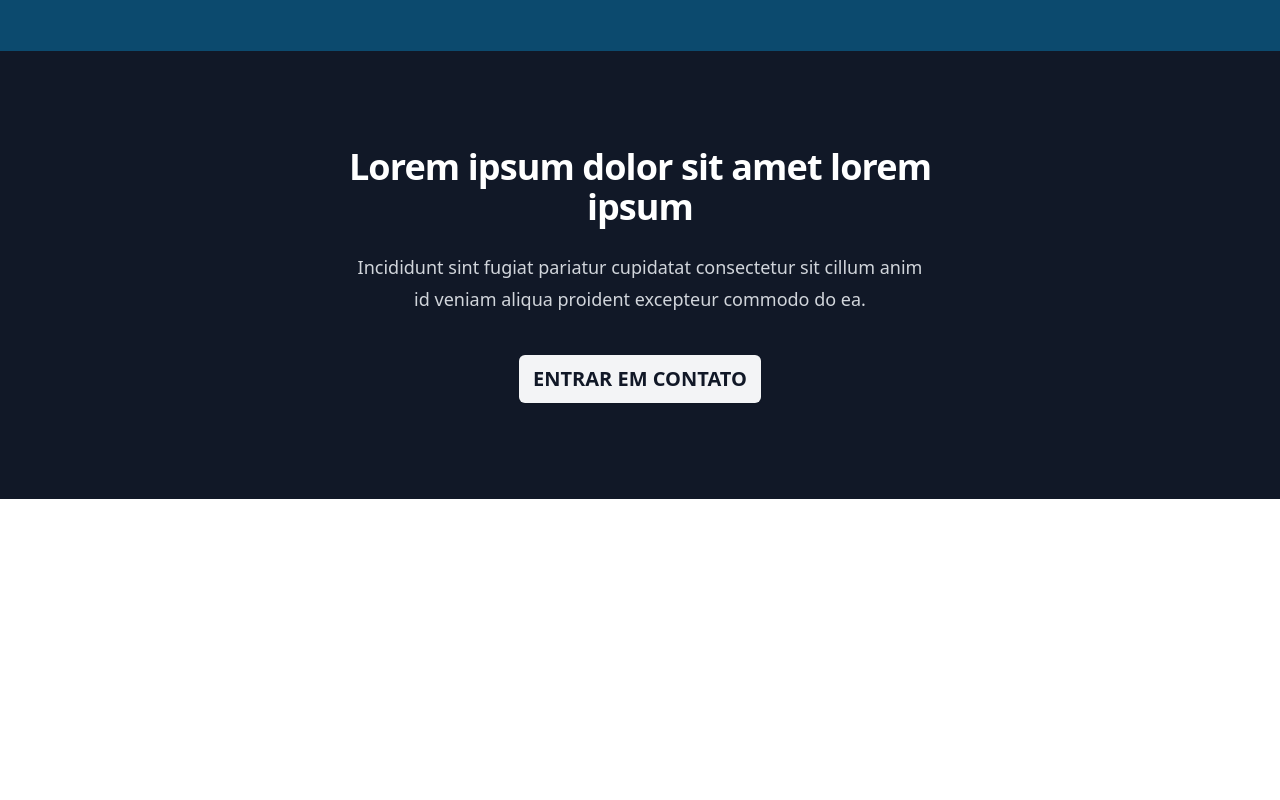
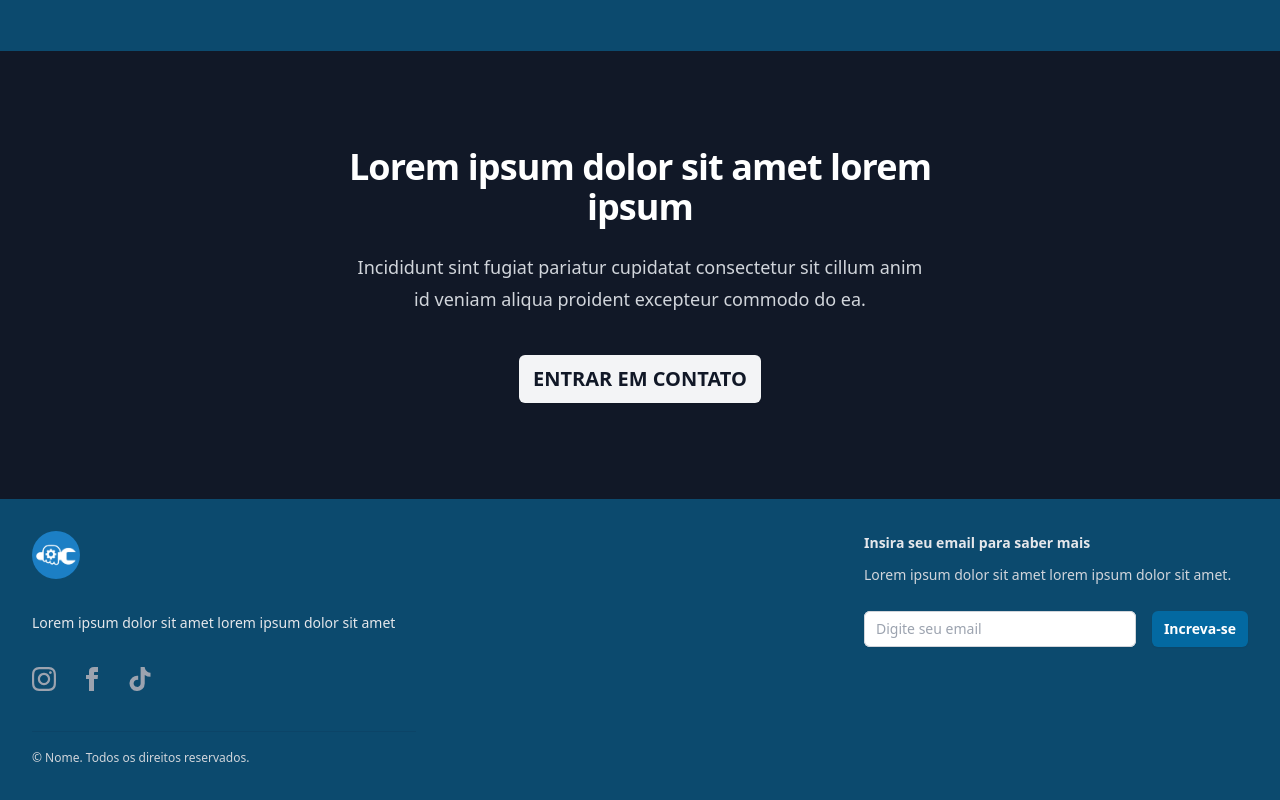
Before and after one commit to AAndreazza/site-descompliCAR, a Gatsby site: page / in a window 1280 px wide. Shown: the part 2733-3533 px from the top of the page. Before the commit the page ends 3232 px from the top, so only its background shows below. Built offline with nearby package versions, Linux system fonts and the light colour scheme; Gatsby itself is replaced by a stand-in of ours.

Commit message:
footer simples ok

```diff
--- /dev/null
+++ b/src/components/footer.js
@@ -0,0 +1,73 @@
+import React from 'react'
+import { Link } from 'gatsby'
+import { URLS } from '../utils/constants'
+import Logo from '../images/logoSemNome.png'
+
+const Footer = () => {
+    return(
+        <footer class="bg-fundoGeral" aria-labelledby="footer-heading">
+        <h2 id="footer-heading" class="sr-only">Footer</h2>
+        <div class="mx-auto max-w-7xl px-6 pb-8 pt-10 sm:pt-24 lg:px-8 lg:pt-8">
+            <div class="xl:grid xl:grid-cols-3 xl:gap-8">
+            <div class="grid grid-cols-2 gap-8 xl:col-span-2">
+                <div class="md:gap-8">
+                <div className='space-y-8'>
+                <Link to='/'>
+                <span className='sr-only'>DescompliCAR</span>
+                <img className='h-12 w-12 rounded-full' src={Logo} alt='logo'/>
+                </Link>
+                <p className='text-sm leading-6 text-gray-200'>Lorem ipsum dolor sit amet lorem ipsum dolor sit amet</p>
+                <div className='flex space-x-6'>
+                <Link to={URLS.instagram} className='text-gray-400 hover:text-gray-500'>
+                    <span className='sr-only'>Instagram</span>
+                    <svg xmlns="http://www.w3.org/2000/svg" className="h-6 w-6 text-gray-400" fill="currentColor" viewBox="0 0 24 24">
+                    <path
+                        d="M12 2.163c3.204 0 3.584.012 4.85.07 3.252.148 4.771 1.691 4.919 4.919.058 1.265.069 1.645.069 4.849 0 3.205-.012 3.584-.069 4.849-.149 3.225-1.664 4.771-4.919 4.919-1.266.058-1.644.07-4.85.07-3.204 0-3.584-.012-4.849-.07-3.26-.149-4.771-1.699-4.919-4.92-.058-1.265-.07-1.644-.07-4.849 0-3.204.013-3.583.07-4.849.149-3.227 1.664-4.771 4.919-4.919 1.266-.057 1.645-.069 4.849-.069zm0-2.163c-3.259 0-3.667.014-4.947.072-4.358.2-6.78 2.618-6.98 6.98-.059 1.281-.073 1.689-.073 4.948 0 3.259.014 3.668.072 4.948.2 4.358 2.618 6.78 6.98 6.98 1.281.058 1.689.072 4.948.072 3.259 0 3.668-.014 4.948-.072 4.354-.2 6.782-2.618 6.979-6.98.059-1.28.073-1.689.073-4.948 0-3.259-.014-3.667-.072-4.947-.196-4.354-2.617-6.78-6.979-6.98-1.281-.059-1.69-.073-4.949-.073zm0 5.838c-3.403 0-6.162 2.759-6.162 6.162s2.759 6.163 6.162 6.163 6.162-2.759 6.162-6.163c0-3.403-2.759-6.162-6.162-6.162zm0 10.162c-2.209 0-4-1.79-4-4 0-2.209 1.791-4 4-4s4 1.791 4 4c0 2.21-1.791 4-4 4zm6.406-11.845c-.796 0-1.441.645-1.441 1.44s.645 1.44 1.441 1.44c.795 0 1.439-.645 1.439-1.44s-.644-1.44-1.439-1.44z" />
+                    </svg>
+                </Link>
+                <Link to={URLS.facebook} className='text-gray-400 hover:text-gray-500'>
+                    <span className='sr-only'>Facebook</span>
+                    <svg xmlns="http://www.w3.org/2000/svg" className="h-6 w-6 text-gray-400" fill="currentColor" viewBox="0 0 24 24">
+                    <path
+                        d="M9 8h-3v4h3v12h5v-12h3.642l.358-4h-4v-1.667c0-.955.192-1.333 1.115-1.333h2.885v-5h-3.808c-3.596 0-5.192 1.583-5.192 4.615v3.385z" />
+                    </svg>
+                </Link>
+                <Link to={URLS.tiktok} className='text-gray-500 hover:text-gray-400'>
+                    <span className='sr-only'>Tiktok</span>
+                    <svg  className="h-6 w-6 text-gray-400" xmlns="http://www.w3.org/2000/svg" viewBox="0 0 448 512">
+                    <path
+                        fill="currentColor"
+                        d="M448,209.91a210.06,210.06,0,0,1-122.77-39.25V349.38A162.55,162.55,0,1,1,185,188.31V278.2a74.62,74.62,0,1,0,52.23,71.18V0l88,0a121.18,121.18,0,0,0,1.86,22.17h0A122.18,122.18,0,0,0,381,102.39a121.43,121.43,0,0,0,67,20.14Z" />
+                    </svg>
+                </Link>
+                </div>
+                </div>
+
+                </div>
+            </div>
+            {/* EMAIL SECTION */}
+            <div class="mt-10 xl:mt-0">
+                <h3 class="text-sm font-semibold leading-6 text-gray-200">Insira seu email para saber mais</h3>
+                <p class="mt-2 text-sm leading-6 text-gray-300">Lorem ipsum dolor sit amet lorem ipsum dolor sit amet.</p>
+                <form action="https://formsubmit.co/nome@gmail.com" method="POST" class="mt-6 sm:flex sm:max-w-md">
+                    <input type="hidden" name="_next" value="http://localhost:8000"/>
+                    {/* Tirar captcha: */} <input type="hidden" name="_captcha" value="false"/>
+                    <label for="email-address" class="sr-only">Email</label>
+                    <input type="email" name="email-address" id="email-address" autocomplete="email" required class="w-full min-w-0 appearance-none rounded-md border-0 bg-white px-3 py-1.5 text-base text-gray-900 shadow-sm ring-1 ring-inset ring-gray-300 placeholder:text-gray-400 focus:ring-2 focus:ring-inset focus:ring-sky-700 sm:w-64 sm:text-sm sm:leading-6 xl:w-full" placeholder="Digite seu email"/>
+                    <div class="mt-4 sm:ml-4 sm:mt-0 sm:flex-shrink-0">
+                        <button type="submit" class="flex w-full items-center justify-center rounded-md bg-sky-700 px-3 py-2 text-sm font-semibold text-white shadow-sm hover:bg-sky-600 focus-visible:outline focus-visible:outline-2 focus-visible:outline-offset-2 focus-visible:outline-sky-700">Increva-se</button>
+                    </div>
+                </form>
+            </div>
+            <div className='mt-2 border-t border-gray-900/10 pt-4 sm:mt-2 lg:mt-2'>
+            <p className='text-xs leading-5 text-gray-300'>&copy; Nome. Todos os direitos reservados.</p>
+            </div>
+            </div>
+
+        </div>
+        </footer>
+
+    )
+}
+
+export default Footer
--- a/src/pages/index.js
+++ b/src/pages/index.js
@@ -6,6 +6,7 @@ import Instagram from '../components/instagram'
 import SobreVinicius from '../components/sobreVinicius'
 import CtaSection from '../components/ctaSection'
 import CtaSection2 from '../components/ctaSection2'
+import Footer from '../components/footer'
 
 const Index = () => {
     return(
@@ -16,8 +17,7 @@ const Index = () => {
             <SobreVinicius />
             <Instagram />
             <CtaSection />
-
-
+            <Footer />
         </div>
     )
 }
```
